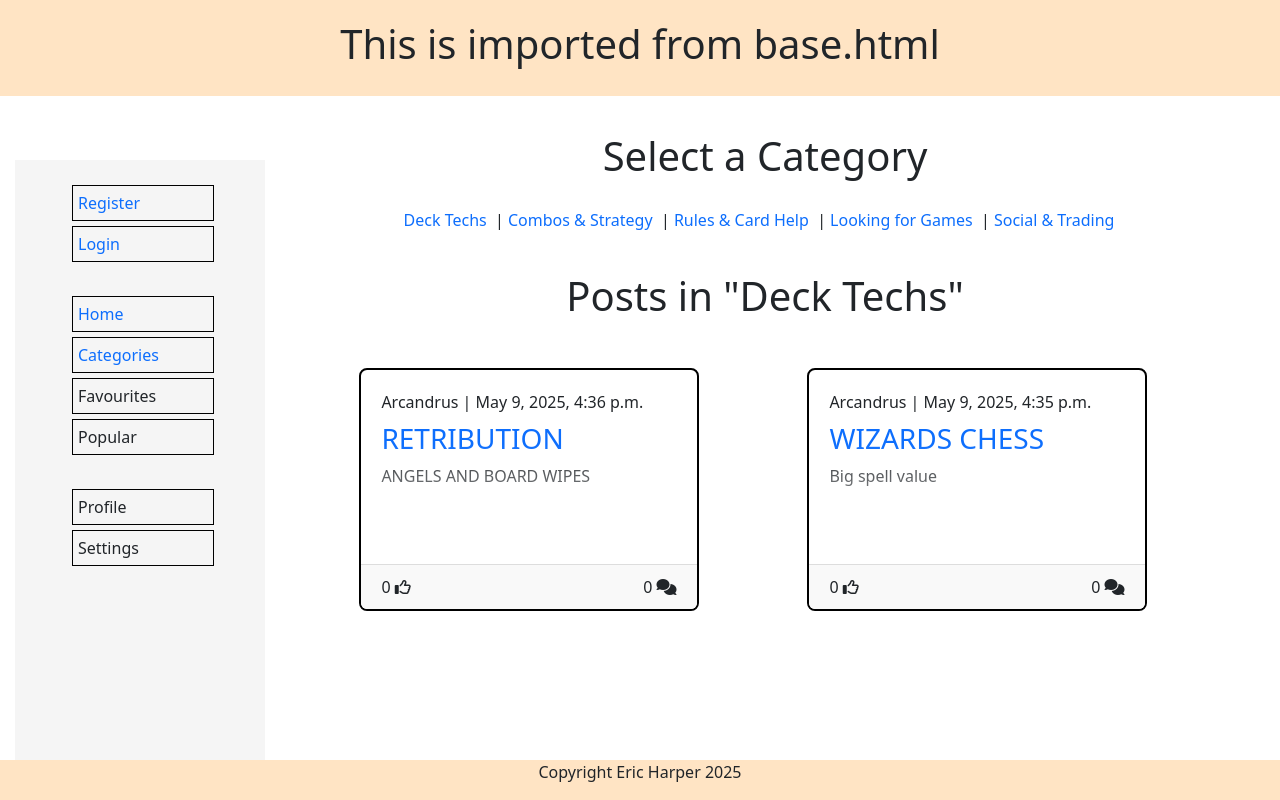
After one commit to Arcandrus/mtg-forum, a Django app: a page that uses templates/base.html in a window 1280 px wide. The commit adds this page. Run offline with Django 5.2, Linux system fonts and the light colour scheme; data comes from the database, SQL or seed files in the repository; data that the repository does not hold is empty; some libraries are stand-ins or nearby versions.

Commit message:
Added catergory filter page

```diff
--- a/posts/forms.py
+++ b/posts/forms.py
@@ -1,5 +1,5 @@
 from django import forms
-from .models import Post, CATEGORY, Comment
+from .models import Post, Comment
 from django_summernote.widgets import SummernoteWidget
 
 class PostForm(forms.ModelForm):
--- a/posts/models.py
+++ b/posts/models.py
@@ -4,9 +4,15 @@ from django_summernote.fields import SummernoteTextField
 from users.models import CustomUser
 
 # Create your models here.
-CATEGORY = ((0, "Deck Techs"),(1, "Combos & Strategy"),(2, "Rules & Card Help"),(3, "Looking for Games"), (4, "Social & Trading"))
 
 class Post(models.Model):
+    CATEGORY = (
+        (0, "Deck Techs"),
+        (1, "Combos & Strategy"),
+        (2, "Rules & Card Help"),
+        (3, "Looking for Games"),
+        (4, "Social & Trading")
+        )
     title = models.CharField(max_length=200, unique=True)
     slug = models.SlugField(max_length=200, unique=True)
     author = models.ForeignKey(CustomUser, on_delete=models.CASCADE, related_name="posts")
@@ -16,7 +22,7 @@ class Post(models.Model):
     excerpt = models.TextField(blank=True)
     updated_on = models.DateTimeField(auto_now=True)
     likes = models.ManyToManyField(CustomUser, related_name='post_likes')
-    is_favourite = models.BooleanField(default=False)
+    favourites = models.ManyToManyField(CustomUser, related_name='favourite_posts', blank=True)
     is_popular = models.BooleanField(default=False)
 
     class Meta:
@@ -36,6 +42,9 @@ class Post(models.Model):
     def get_absolute_url(self):
         return reverse('post_detail', kwargs={'slug': self.slug})
 
+    def get_category_display_name(self):
+        return dict(self.CATEGORY).get(self.category)
+
 class Comment(models.Model):
     post = models.ForeignKey(Post, on_delete=models.CASCADE, related_name='comments')
     author = models.ForeignKey(CustomUser, on_delete=models.CASCADE)
--- /dev/null
+++ b/posts/templates/posts/categories.html
@@ -0,0 +1,101 @@
+{% extends 'base.html' %}
+{% load static %}
+
+{% block content %}
+
+<div class="container-fluid scroll content">
+
+    <div class="row text-center">
+        <h1>Select a Category</h1>
+    </div>
+
+    <div class="row">
+        <ul class="nav justify-content-center">
+            {% for id, name in categories.items %}
+            <li class="nav-item">
+                <a href="{% url 'category_posts_filtered' name|slugify %}">{{ name }}</a>
+                {% if not forloop.last %}&nbsp;|&nbsp;{% endif %}
+            </li>
+            {% endfor %}
+        </ul>
+    </div>
+
+    <div class="row content">
+        {% if selected_category %}
+        <h1 class="text-center">Posts in "{{ category_name }}"</h1>
+
+        {% if page_obj.object_list %}
+        {% for post in page_obj %}
+        {% if forloop.counter0|divisibleby:2 %}
+        <div class="row justify-content-center mb-4">
+            {% endif %}
+
+            <div class="col-md-6 mb-3">
+                <div class="card-small h-100">
+                    <div class="card-inner">
+                        <div class="row mb-2">
+                            <div class="col">{{ post.author }} | {{ post.created_on }}</div>
+                        </div>
+                        <div class="row">
+                            <div class="col">
+                                <a href="{% url 'post_detail' post.slug %}">
+                                    <h3>{{ post.title|upper }}</h3>
+                                </a>
+                            </div>
+                        </div>
+                        <p>{{ post.excerpt | safe }}</p>
+                    </div>
+                    <div class="card-footer d-flex justify-content-between">
+                        <span>{{ post.total_likes }} <i class="fa-regular fa-thumbs-up"></i></span>
+                        <span>{{ post.comment_count }} <i class="fa-solid fa-comments"></i></span>
+                    </div>
+                </div>
+            </div>
+
+            {% if forloop.counter|divisibleby:2 or forloop.last %}
+        </div>
+        {% endif %}
+        {% endfor %}
+
+        <!-- Pagination controls -->
+        {% if page_obj.has_other_pages %}
+        <div class="pagination justify-content-center mt-4">
+            <ul class="pagination">
+                {% if page_obj.has_previous %}
+                <li class="page-item">
+                    <a class="page-link" href="?page={{ page_obj.previous_page_number }}">&laquo; Previous</a>
+                </li>
+                {% endif %}
+
+                {% for num in page_obj.paginator.page_range %}
+                {% if page_obj.number == num %}
+                <li class="page-item active">
+                    <span class="page-link">{{ num }}</span>
+                </li>
+                {% else %}
+                <li class="page-item">
+                    <a class="page-link" href="?page={{ num }}">{{ num }}</a>
+                </li>
+                {% endif %}
+                {% endfor %}
+
+                {% if page_obj.has_next %}
+                <li class="page-item">
+                    <a class="page-link" href="?page={{ page_obj.next_page_number }}">Next &raquo;</a>
+                </li>
+                {% endif %}
+            </ul>
+        </div>
+        {% endif %}
+        <!-- End pagination -->
+
+        {% else %}
+        <p>No posts in this category yet.</p>
+        {% endif %}
+        {% else %}
+        <p>Please select a category to view posts.</p>
+        {% endif %}
+    </div>
+</div>
+
+{% endblock content %}
--- a/posts/templates/posts/post_detail.html
+++ b/posts/templates/posts/post_detail.html
@@ -40,6 +40,7 @@
                             Last Edited: {{ post.updated_on|date:"N j, Y, P" }}
                             {% endif %}
                         </div>
+                    </div>
                     <div class="card-footer">
                         {% if user.is_authenticated %}
                         <form class="like-form" data-ajax="true" data-slug="{{ post.slug }}" method="POST">
@@ -59,13 +60,11 @@
                             {% endif %}
                             <div class="right">
                                 {{ post.comment_count }} <i class="fa-solid fa-comments"></i>
-                                    <button type="button" class="btn" data-bs-toggle="modal"
-                                        data-bs-target="#commentModal">
+                                <button type="button" class="btn" data-bs-toggle="modal" data-bs-target="#commentModal">
                                     Reply
                                 </button>
                             </div>
                         </form>
-                        </div>
                     </div>
                 </div>
             </div>
--- a/posts/urls.py
+++ b/posts/urls.py
@@ -4,6 +4,8 @@ from .views import PostList
 
 urlpatterns = [
     path('posts/', PostList.as_view(), name='post_list'),
+    path("posts/categories/", views.category_posts, name="category_list"),
+    path("posts/categories/<str:category_name>/", views.category_posts, name="category_posts_filtered"),
     path('posts/create/', views.create_post, name='create_post'),
     path('posts/<slug:slug>/', views.post_detail, name='post_detail'),
     path('post/<slug:slug>/like/', views.like_post, name='like_post'),
--- a/posts/views.py
+++ b/posts/views.py
@@ -1,16 +1,15 @@
 from django.shortcuts import render, get_object_or_404, reverse, redirect
 from django.views import generic
 from django.contrib.auth.decorators import login_required
-from django.views.decorators.http import require_POST
 from django.utils.text import slugify
 from django.http import JsonResponse, HttpResponse, HttpResponseNotAllowed
 from django.template.loader import render_to_string
 from django.utils.timezone import localtime
 from django.utils.dateformat import format as django_date_format
 from django.contrib import messages
+from django.core.paginator import Paginator
 from .forms import PostForm, CommentForm
 from .models import Post, Comment
-import json
 # Create your views here.
 
 class PostList(generic.ListView):
@@ -191,3 +190,32 @@ def delete_comment(request, comment_id):
         return redirect('post_detail', slug=post_slug)
 
     return render(request, 'posts/confirm_delete_comment.html', {'comment': comment})
+
+CATEGORY_CHOICES = dict(Post.CATEGORY)
+CATEGORY_SLUGS = {slugify(name): id for id, name in CATEGORY_CHOICES.items()}
+
+def category_posts(request, category_name=None):
+    categories = CATEGORY_CHOICES
+
+    if category_name in CATEGORY_SLUGS:
+        category_id = CATEGORY_SLUGS[category_name]
+        posts = Post.objects.filter(category=category_id)
+        pretty_category_name = CATEGORY_CHOICES[category_id]
+        selected_category = category_name
+    else:
+        posts = Post.objects.none()
+        pretty_category_name = "Unknown Category"
+        selected_category = None
+
+    paginator = Paginator(posts, 4)
+    page_number = request.GET.get("page")
+    page_obj = paginator.get_page(page_number)
+
+    context = {
+        'categories': categories,
+        'posts': page_obj,
+        'page_obj': page_obj,
+        'selected_category': selected_category,
+        'category_name': pretty_category_name,
+    }
+    return render(request, 'posts/categories.html', context)
--- a/static/css/style.css
+++ b/static/css/style.css
@@ -69,6 +69,11 @@ h1 {
     box-sizing: border-box;
 }
 
+.content,
+ul {
+    list-style: none;
+}
+
 .sidebar>ul {
     list-style: none;
 }
@@ -99,23 +104,50 @@ main {
     height: fit-content;
 }
 
+.card-small {
+    display: flex;
+    flex-direction: column;
+    border: 2px solid black;
+    border-radius: 8px;
+    margin: 20px 10%;
+    height: 300px;
+    max-height: 300px;
+    overflow: hidden;
+}
+
 .card-inner {
     padding: 20px;
+    flex-grow: 1;
     overflow: hidden;
-    margin-bottom: 20px;
+    min-height: 0;
+    position: relative;
+}
+
+.card-small .card-inner::after {
+    content: "";
+    pointer-events: none;
+    position: absolute;
+    bottom: 0;
+    left: 0;
     width: 100%;
+    height: 120px;
+    background: linear-gradient(rgba(255,255,255,0), rgba(255,255,255,1));
+}
+
+.card-footer {
+    padding: 10px 20px;
+    background: #f9f9f9;
+    border-top: 1px solid #ddd;
+    flex-shrink: 0;
 }
 
 .card-full {
     display: flex;
+    flex-direction: column;
     border: 2px, black, solid;
     border-radius: 8px;
     max-width: 80%;
     margin: 20px 10%;
-}
-
-.card-footer {
-    padding-top: 10px;
 }
 
 .comments {
--- a/templates/base.html
+++ b/templates/base.html
@@ -53,7 +53,7 @@
                 {% endif %}
                 <br>
                 <li><a href="{% url 'post_list' %}">Home</a></li>
-        <li>Categories</li>
+                <li><a href="{% url 'category_list' %}">Categories</a></M></li>
                 <li>Favourites</li>
                 <li>Popular</li>
                 <br>
```
Also changed, not shown: posts/templates/posts/index.html (+5 -5 lines), posts/migrations/0006_alter_comment_options_comment_parent.py (added), posts/migrations/0007_remove_post_is_favourite_post_favourites.py (added), static/js/comments.js (indentation only), static/js/messages.js (indentation only). Lines whose indentation alone changed are shown as unchanged.
